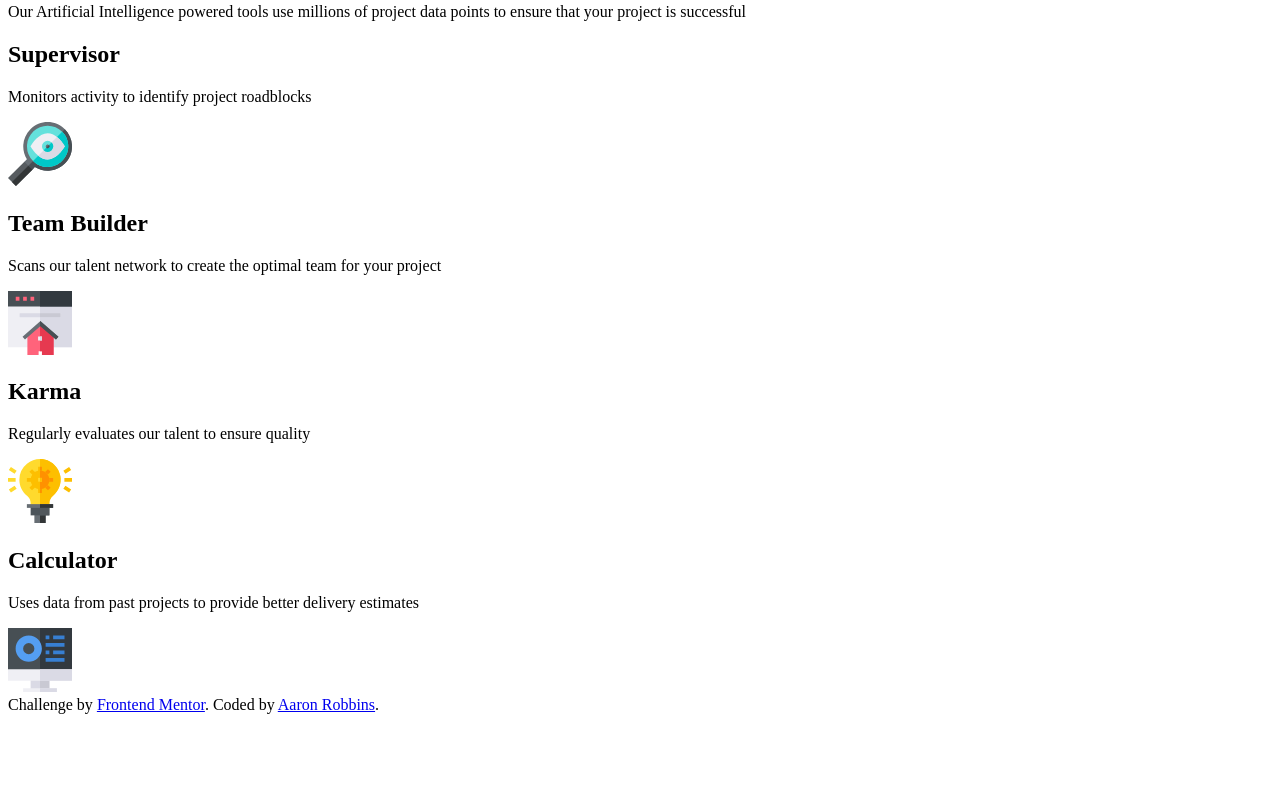
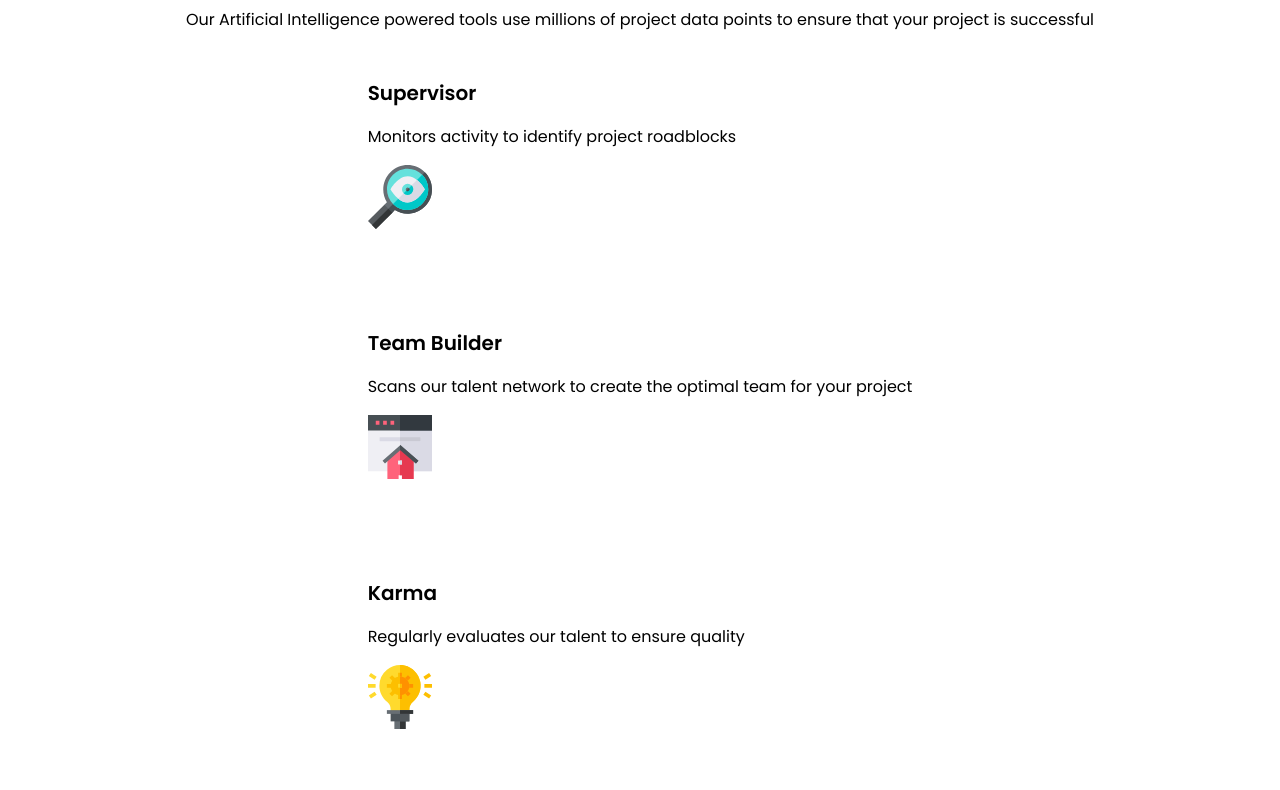
Before and after one commit to FREExM1ND/four-card-feature-section, a plain HTML site: page index.html in a window 1280 px wide. Shown: the part 111-901 px from the top of the page. Before the commit the page ends 833 px from the top, so only its background shows below. Drawn offline with Linux system fonts and the light colour scheme.

Commit message:
Progress 4/24/26

```diff
--- a/index.html
+++ b/index.html
@@ -3,7 +3,14 @@
   <head>
     <meta charset="UTF-8" />
     <meta name="viewport" content="width=device-width, initial-scale=1.0" />
+    <link rel="stylesheet" href="./styles.css" />
+    <link rel="preconnect" href="https://fonts.googleapis.com" />
+    <link rel="preconnect" href="https://fonts.gstatic.com" crossorigin />
 
+    <link
+      href="https://fonts.googleapis.com/css2?family=Poppins:ital,wght@0,100;0,200;0,300;0,400;0,500;0,600;0,700;0,800;0,900;1,100;1,200;1,300;1,400;1,500;1,600;1,700;1,800;1,900&display=swap"
+      rel="stylesheet"
+    />
     <link
       rel="icon"
       type="image/png"
@@ -14,7 +21,7 @@
     <title>Frontend Mentor | Four card feature section</title>
   </head>
   <body>
-    <header>
+    <header class="title-wrapper">
       <p>Reliable, efficient delivery</p>
       <h1>Powered by Technology</h1>
       <p>
@@ -23,30 +30,30 @@
       </p>
     </header>
     <main>
-      <section>
-        <div>
+      <section class="card-wrapper">
+        <div class="supervisor card">
           <h2>Supervisor</h2>
           <p>Monitors activity to identify project roadblocks</p>
-          <img src="./images/icon-supervisor.svg" alt="" />
+          <img class="icon" src="./images/icon-supervisor.svg" alt="" />
         </div>
-        <div>
+        <div class="team-builder card">
           <h2>Team Builder</h2>
           <p>
             Scans our talent network to create the optimal team for your project
           </p>
-          <img src="./images/icon-team-builder.svg" alt="" />
+          <img class="icon" src="./images/icon-team-builder.svg" alt="" />
         </div>
-        <div>
+        <div class="karma card">
           <h2>Karma</h2>
           <p>Regularly evaluates our talent to ensure quality</p>
-          <img src="./images/icon-karma.svg" alt="" />
+          <img class="icon" src="./images/icon-karma.svg" alt="" />
         </div>
-        <div>
+        <div class="calculator card">
           <h2>Calculator</h2>
           <p>
             Uses data from past projects to provide better delivery estimates
           </p>
-          <img src="./images/icon-calculator.svg" alt="" />
+          <img class="icon" src="./images/icon-calculator.svg" alt="" />
         </div>
       </section>
     </main>
--- /dev/null
+++ b/styles.css
@@ -0,0 +1,66 @@
+:root {
+  font-family: "Poppins", Arial, Helvetica, sans-serif;
+  --grey-500: hsl(234, 12%, 34%);
+  --grey-400: hsl(212, 6%, 44%);
+  --white: white;
+  --red: hsl(0, 78%, 62%);
+  --cyan: hsl(180, 62%, 55%);
+  --blue: hsl(212, 86%, 64%);
+  --orange: hsl(34, 97%, 64%);
+  --font-size-36: 2.25rem;
+  --font-size-20: 1.25rem;
+  --font-size-15: 0.9375rem;
+  --font-size-13: 0.8125rem;
+  --font-weight-semibold: 600;
+  --font-weight-regular: 400;
+  --font-weight-xlight: 200;
+  --spacing-40: 2.5rem;
+  --spacing-32: 2rem;
+  --spacing-24: 1.5rem;
+  --spacing-16: 1rem;
+  --spacing-8: 0.5rem;
+  --line-height-160: 160%;
+  --line-height-140: 140%;
+  --line-height-135: 135%;
+}
+
+html {
+  box-sizing: border-box;
+}
+
+*,
+*:before,
+*:after {
+  box-sizing: inherit;
+}
+
+h1,
+h2,
+h3,
+h4,
+h5,
+h6,
+p,
+ul,
+ol,
+li {
+  margin-top: 0;
+}
+
+body {
+  display: flex;
+  flex-direction: column;
+  align-items: center;
+}
+
+.card {
+  height: 15.625rem;
+  width: 19.625;
+  padding: var(--spacing-32);
+}
+
+.card h2 {
+  font-weight: var(--font-weight-semibold);
+  font-size: var(--font-size-20);
+  line-height: var(--line-height-135);
+}
```
